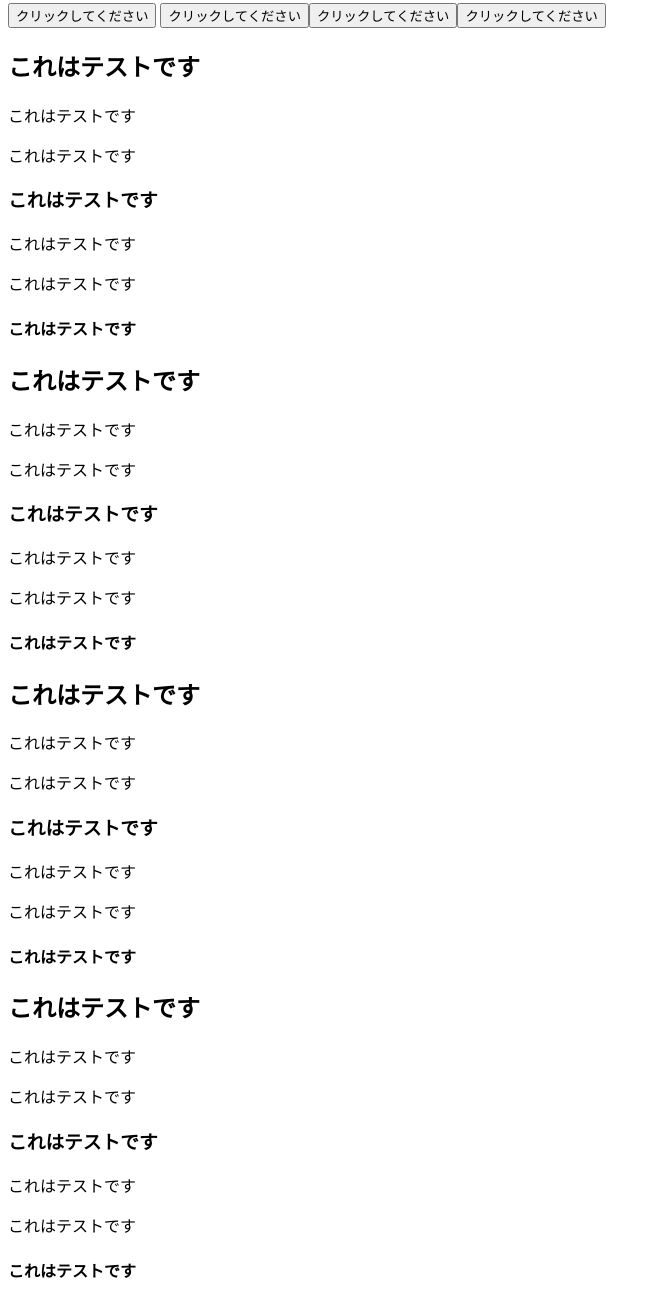
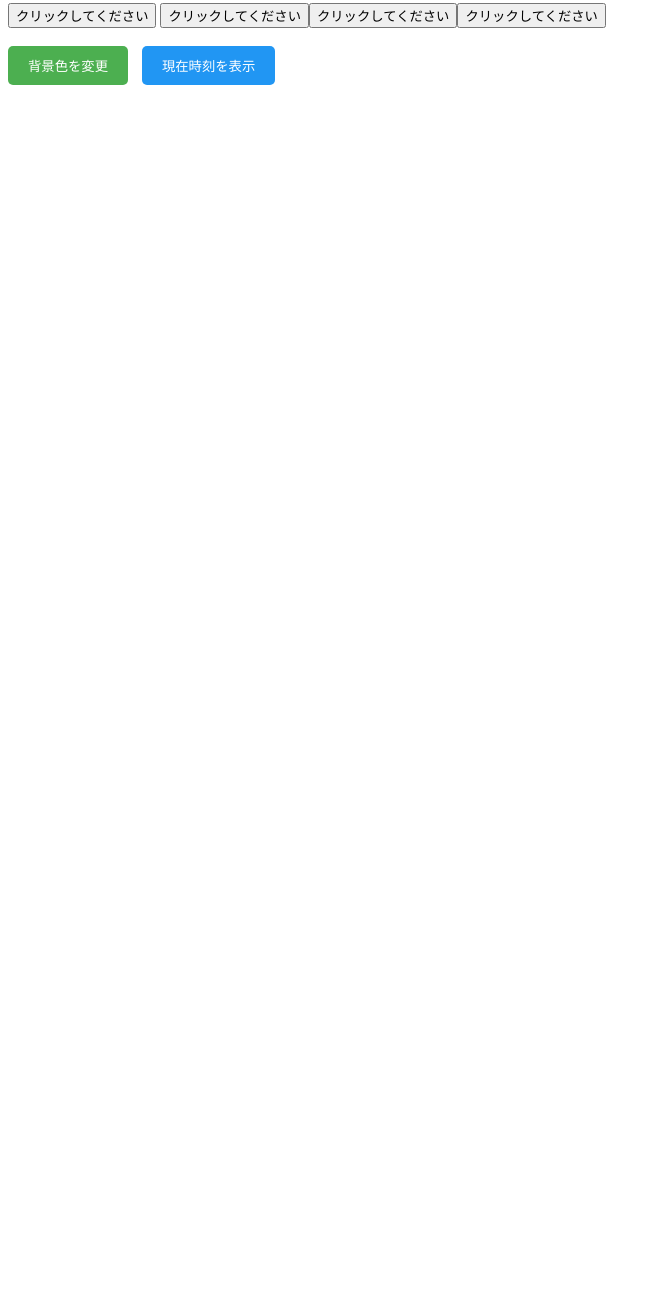
Before and after one commit to FumiyaHasuike15323/pr-agent-test7, a plain HTML site: page index.html in a window 1280 px wide. Shown: the part 111-1414 px from the top of the page, without its empty margins (0-661 px from the left). After the commit the page ends 800 px from the top, so only its background shows below. Drawn offline with Linux system fonts and the light colour scheme.

Commit message:
Add interactive buttons and update PR Agent configuration

```diff
--- a/index.html
+++ b/index.html
@@ -15,34 +15,26 @@
   <button type="button" onclick="alert('ボタンがクリックされました！')">クリックしてください</button><button type="button"
     onclick="alert('ボタンがクリックされました！')">クリックしてください</button><button type="button"
     onclick="alert('ボタンがクリックされました！')">クリックしてください</button>
-  <h2>これはテストです</h2>
-  <p>これはテストです</p>
-  <p>これはテストです</p>
-  <h3>これはテストです</h3>
-  <p>これはテストです</p>
-  <p>これはテストです</p>
-  <h4>これはテストです</h4>
-  <h2>これはテストです</h2>
-  <p>これはテストです</p>
-  <p>これはテストです</p>
-  <h3>これはテストです</h3>
-  <p>これはテストです</p>
-  <p>これはテストです</p>
-  <h4>これはテストです</h4>
-  <h2>これはテストです</h2>
-  <p>これはテストです</p>
-  <p>これはテストです</p>
-  <h3>これはテストです</h3>
-  <p>これはテストです</p>
-  <p>これはテストです</p>
-  <h4>これはテストです</h4>
-  <h2>これはテストです</h2>
-  <p>これはテストです</p>
-  <p>これはテストです</p>
-  <h3>これはテストです</h3>
-  <p>これはテストです</p>
-  <p>これはテストです</p>
-  <h4>これはテストです</h4>
+
+  <br><br>
+  <button type="button" onclick="changeBackgroundColor()"
+    style="background-color: #4CAF50; color: white; padding: 10px 20px; border: none; border-radius: 5px; cursor: pointer;">背景色を変更</button>
+  <button type="button" onclick="showCurrentTime()"
+    style="background-color: #2196F3; color: white; padding: 10px 20px; border: none; border-radius: 5px; cursor: pointer; margin-left: 10px;">現在時刻を表示</button>
+
+  <script>
+    function changeBackgroundColor() {
+      const colors = ['#f0f0f0', '#e8f5e8', '#fff0f0', '#f0f0ff', '#fff8e1'];
+      const randomColor = colors[Math.floor(Math.random() * colors.length)];
+      document.body.style.backgroundColor = randomColor;
+    }
+
+    function showCurrentTime() {
+      const now = new Date();
+      const timeString = now.toLocaleString('ja-JP');
+      alert('現在時刻: ' + timeString);
+    }
+  </script>
 
 </body>
 
```
Also changed, not shown: 1 other file.
